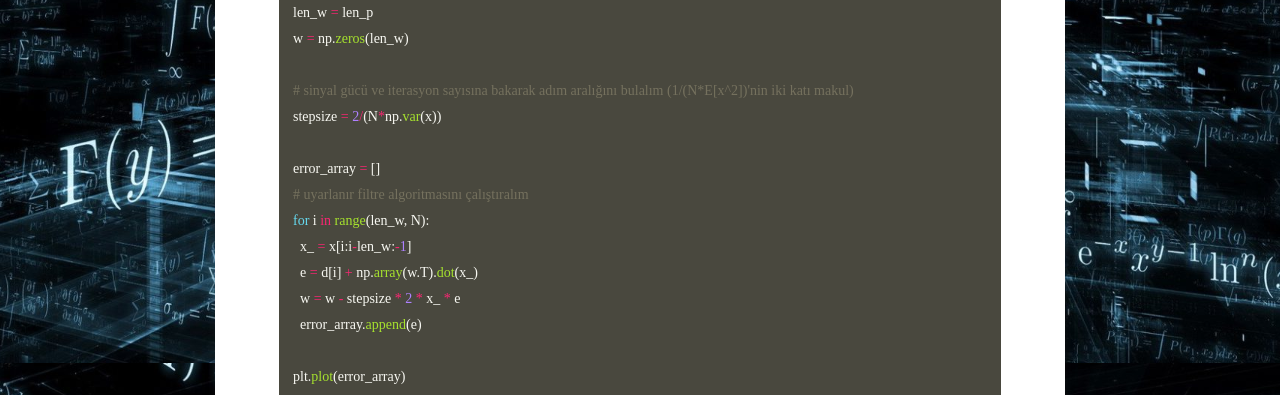
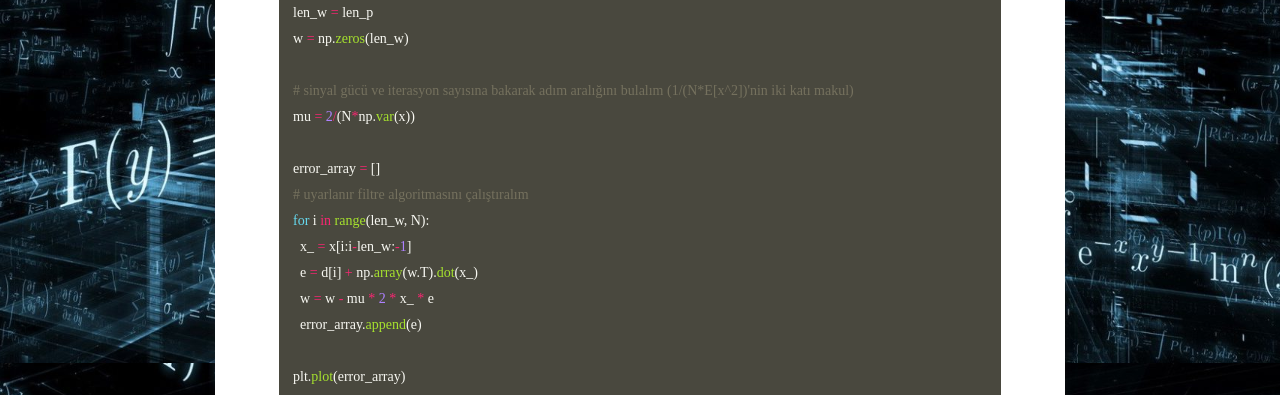
Before and after one commit to tayyarg/tayyarg.github.io, a Jekyll site: the page built from _posts/2020-03-22-uyarlanir-filtre-gurultu-yoketme.md, in a window 1280 px wide and 900 px high, scrolled down 12086 px. Shown: the part 151-546 px from the top of the window. Built offline with Jekyll 4.4.1, drawn with Linux system fonts in a browser that asks for light colours; some web fonts are replaced; formulas are drawn with MathJax 3; comment, search, counter and statistics services are not loaded.

Commit message:
değişken ismi değiştir

```diff
--- a/_posts/2020-03-22-uyarlanir-filtre-gurultu-yoketme.md
+++ b/_posts/2020-03-22-uyarlanir-filtre-gurultu-yoketme.md
@@ -430,14 +430,14 @@ len_w = len_p
 w = np.zeros(len_w)
 
 # sinyal gücü ve iterasyon sayısına bakarak adım aralığını bulalım (1/(N*E[x^2])'nin iki katı makul)
-stepsize = 2/(N*np.var(x))
+mu = 2/(N*np.var(x))
 
 error_array = []
 # uyarlanır filtre algoritmasını çalıştıralım
 for i in range(len_w, N):
   x_ = x[i:i-len_w:-1]
   e = d[i] + np.array(w.T).dot(x_)
-  w = w - stepsize * 2 * x_ * e
+  w = w - mu * 2 * x_ * e
   error_array.append(e)
 
 plt.plot(error_array)
```
